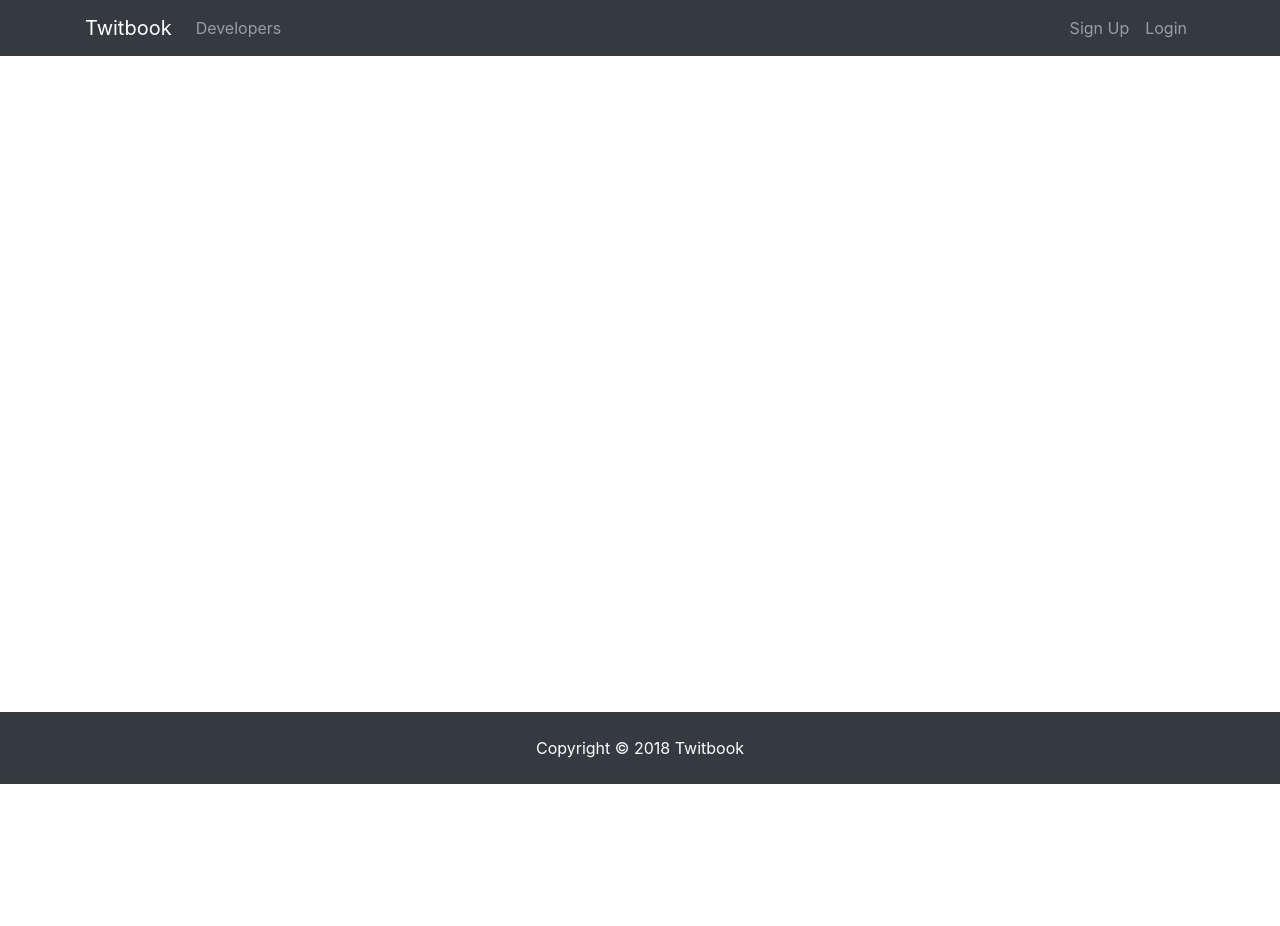
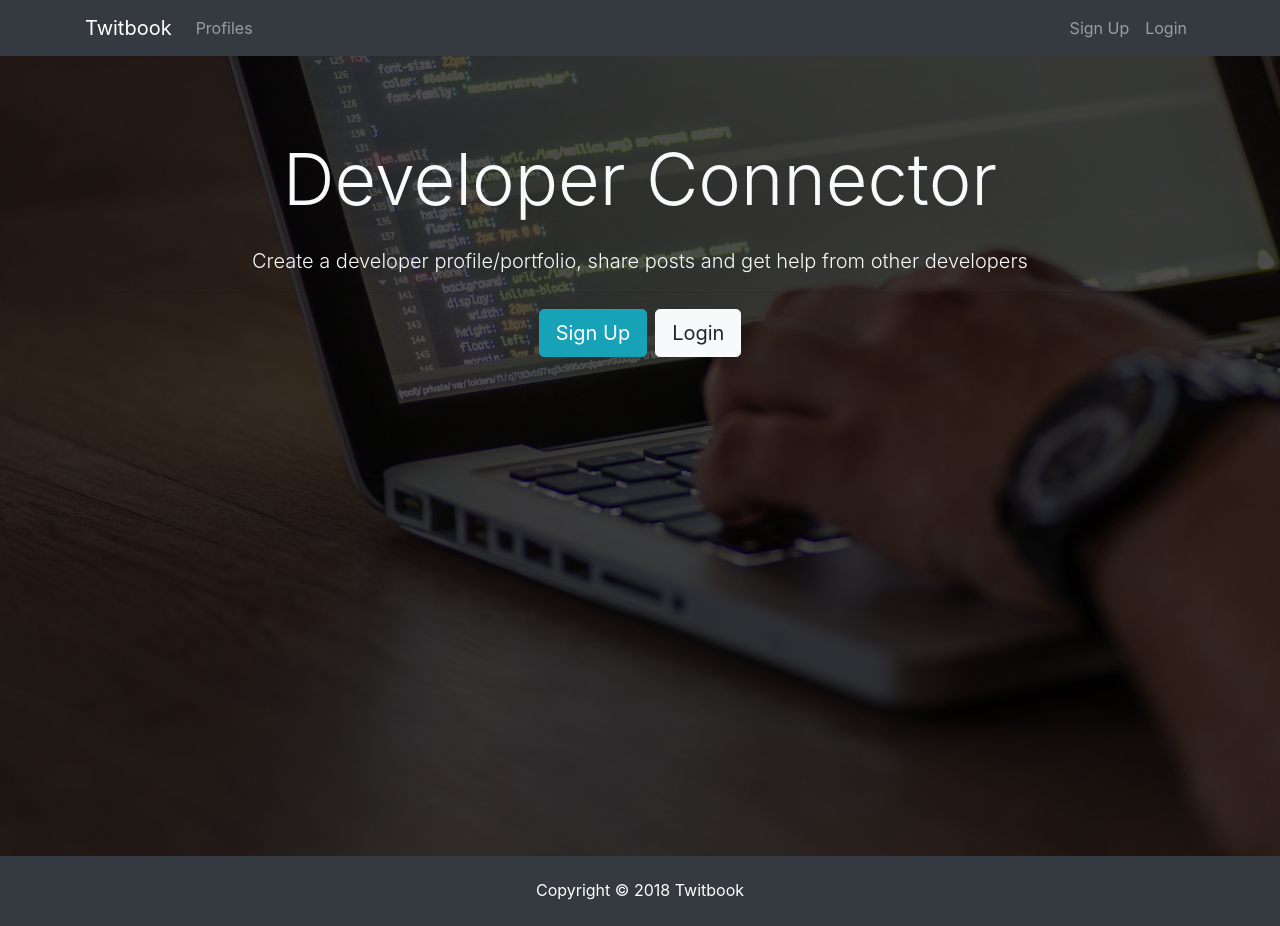
Before and after one commit to mind1990/twitbook-frontend, a React (Create React App) app: page / in a window 1280 px wide. Before the commit the page ends 800 px from the top, so only its background shows below. Built offline with nearby package versions, Linux system fonts and the light colour scheme.

Commit message:
adds Landing component

```diff
--- a/src/App.js
+++ b/src/App.js
@@ -12,7 +12,7 @@
     return (
       <div className="App">
         <Navbar />
-          <Landing />
+        <Landing />
         <Footer />
       </div>
     );
--- a/src/components/layout/Landing.js
+++ b/src/components/layout/Landing.js
@@ -3,9 +3,22 @@
 class Landing extends Component {
 	render() {
 		return (
-			<div className="body">
-
-			</div>
+			<div className="landing">
+    		<div className="dark-overlay landing-inner text-light">
+      		<div className="container">
+        		<div className="row">
+          		<div className="col-md-12 text-center">
+            		<h1 className="display-3 mb-4">Developer Connector
+            		</h1>
+            		<p className="lead"> Create a developer profile/portfolio, share posts and get help from other developers</p>
+            		<hr />
+            		<a href="register.html" className="btn btn-lg btn-info mr-2">Sign Up</a>
+  		          <a href="login.html" className="btn btn-lg btn-light">Login</a>
+          		</div>
+        		</div>
+      		</div>
+    		</div>
+  		</div>
 		);
 	}
 }
--- a/src/components/layout/Navbar.js
+++ b/src/components/layout/Navbar.js
@@ -13,11 +13,9 @@
 	      <div className="collapse navbar-collapse" id="mobile-nav">
 	        <ul className="navbar-nav mr-auto">
 	          <li className="nav-item">
-	            <a className="nav-link" href="profiles.html"> Developers
-	            </a>
+	            <a className="nav-link" href="profiles.html">Profiles</a>
 	          </li>
 	        </ul>
-
 	        <ul className="navbar-nav ml-auto">
 	          <li className="nav-item">
 	            <a className="nav-link" href="register.html">Sign Up</a>
```
Also changed, not shown: src/img/logo.jpg (added).
